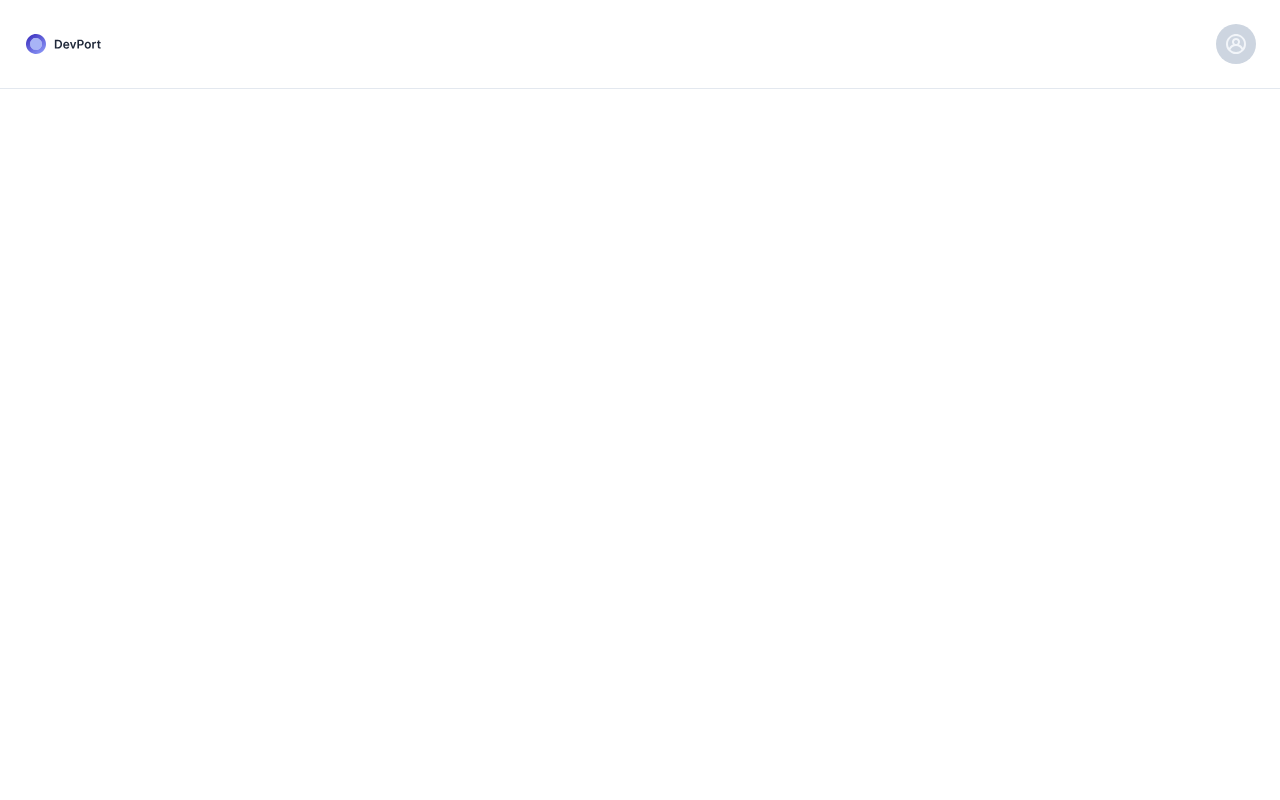
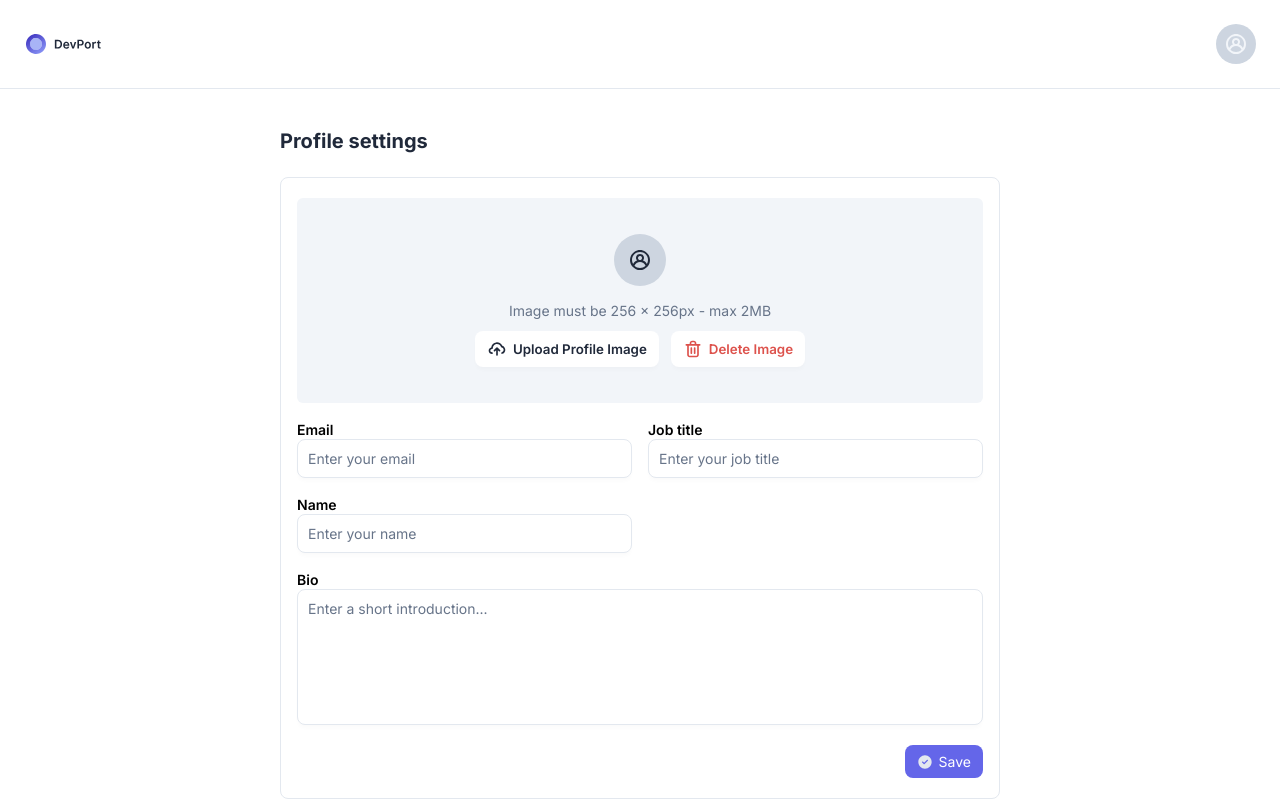
Before and after one commit to Dev-Lyh/user-portfolio, a Next.js app: page /profile_settings/1 in a window 1280 px wide. Built offline with nearby package versions, Linux system fonts and the light colour scheme.

Commit message:
feat:profile settings ui done

```diff
--- a/pages/profile_settings/[id].tsx
+++ b/pages/profile_settings/[id].tsx
@@ -3,6 +3,13 @@ import {useRouter} from 'next/router'
 import {User} from '@/types/User'
 import {auth} from '../../firebaseConfig'
 import Header from "@/components/Header";
+import Input from "@/components/Input";
+import CheckWhiteIcon from "@/assets/CheckWhiteIcon";
+import ProfileIcon from "@/assets/ProfileGrayIcon";
+import UploadIcon from "@/assets/UploadIcon";
+import TrashRedIcon from "@/assets/TrashRedIcon";
+import styles from "./profile_settings.module.css"
+import Textarea from "@/components/Textarea";
 
 export default function ProfileSettings() {
     const [user, setUser] = useState<User>();
@@ -21,8 +28,59 @@ export default function ProfileSettings() {
     return (
         <section>
             <Header user={user}/>
-            <section>
+            <section className={styles.general_container}>
+                <h1>Profile settings</h1>
 
+                <section className={styles.profile_settings_container}>
+                    <section className={styles.select_image_container}>
+                        <div className={styles.profile_image_container}>
+                            <ProfileIcon/>
+                        </div>
+                        <span>Image must be 256 x 256px - max 2MB</span>
+                        <div className={styles.action_buttons_container}>
+                            <button type={"button"} style={{color: "#20293A"}}>
+                                <UploadIcon/>
+                                Upload Profile Image
+                            </button>
+                            <button type={"button"} style={{color: "#DD524C"}}>
+                                <TrashRedIcon/>
+                                Delete Image
+                            </button>
+                        </div>
+                    </section>
+                    <form>
+                        <div className={styles.grid_inputs_container}>
+                            <div>
+                                <label htmlFor="email_form">Email</label>
+                                <Input type={"email"} inputValue={user?.email || ""} mode={"NORMAL"}
+                                       placeholder={"Enter your email"} onChangeValue={() => {
+                                }}/>
+                            </div>
+                            <div>
+                                <label htmlFor="job_title_form">Job title</label>
+                                <Input type={"text"} inputValue={user?.job_title || ""} mode={"NORMAL"}
+                                       placeholder={"Enter your job title"} onChangeValue={() => {
+                                }}/>
+                            </div>
+                            <div>
+                                <label htmlFor="name_form">Name</label>
+                                <Input type={"text"} inputValue={user?.name || ""} mode={"NORMAL"}
+                                       placeholder={"Enter your name"} onChangeValue={() => {
+                                }}/>
+                            </div>
+                        </div>
+                        <div className={styles.container_bio_textarea}>
+                            <label htmlFor="bio_form">Bio</label>
+                            <Textarea placeholder={"Enter a short introduction..."}/>
+                        </div>
+                    </form>
+                    <div className={styles.purple_button_container}>
+                        <button type="button" className={`purple_button`}>
+                            <CheckWhiteIcon/>
+                            Save
+                        </button>
+                    </div>
+                </section>
             </section>
         </section>
     )
--- /dev/null
+++ b/pages/profile_settings/profile_settings.module.css
@@ -0,0 +1,97 @@
+.general_container {
+  display: flex;
+  align-items: center;
+  flex-direction: column;
+  justify-content: flex-start;
+  padding-top: 4rem;
+}
+
+.general_container h1 {
+  text-align: left;
+  width: 72rem;
+  font-size: 2rem;
+  font-weight: 700;
+  color: #20293A;
+  margin-bottom: 2.4rem;
+}
+
+.profile_settings_container {
+  min-width: 72rem;
+  border: .1rem solid #E3E8EF;
+  padding: 2rem 1.6rem;
+  border-radius: .8rem;
+}
+
+.select_image_container {
+  display: flex;
+  align-items: center;
+  justify-content: center;
+  flex-direction: column;
+  padding: 3.6rem 0;
+  background: #F2F5F9;
+  border-radius: .6rem;
+  margin-bottom: 1.6rem;
+}
+
+.profile_image_container {
+  background-color: #CDD5E0;
+  display: flex;
+  align-items: center;
+  justify-content: center;
+  width: 5.2rem;
+  height: 5.2rem;
+  border-radius: 2.6rem;
+  margin-bottom: 1.6rem;
+}
+
+.select_image_container span {
+  color: #677489;
+  font-size: 1.4rem;
+  margin-bottom: 1.2rem;
+}
+
+.action_buttons_container {
+  display: flex;
+  align-items: center;
+  justify-content: center;
+  gap: 1.2rem;
+}
+
+.action_buttons_container button {
+  display: flex;
+  align-items: center;
+  justify-content: center;
+  padding: .8rem 1.2rem;
+  border-radius: .8rem;
+  border: none;
+  background: #ffffff;
+  box-shadow: 0 .4rem .4rem -.1rem #11172905;
+  gap: .6rem;
+  font-weight: 600;
+}
+
+.grid_inputs_container {
+  display: grid;
+  grid-template-columns: repeat(2, 1fr);
+  column-gap: 1.6rem;
+}
+
+.grid_inputs_container div label,
+.container_bio_textarea label {
+  font-size: 1.4rem;
+  font-weight: 600;
+  margin-bottom: .4rem;
+}
+
+.purple_button_container {
+  display: flex;
+  align-items: center;
+  justify-content: flex-end;
+  margin-bottom: 0;
+}
+
+.purple_button_container button {
+  width: fit-content;
+  margin-bottom: 0;
+  font-size: 1.4rem;
+}
--- a/src/components/Header/header.module.css
+++ b/src/components/Header/header.module.css
@@ -27,6 +27,7 @@
     top: 7.4rem;
     right: 2.4rem;
     background: #ffffff;
+    box-shadow: 0 .4rem .4rem -.1rem #11172905;
 }
 
 .header_menu {
@@ -48,21 +49,25 @@
     justify-content: center;
     cursor: pointer;
 }
+
 .header_menu_text {
     display: flex;
     align-items: flex-start;
     flex-direction: column;
     gap: .4rem;
 }
+
 .header_menu_text p {
     font-size: 1.4rem;
     font-weight: 500;
     color: #20293A;
 }
+
 .header_menu_text span {
     font-size: 1.2rem;
     color: #677489;
 }
+
 .header_options {
     display: flex;
     flex-direction: column;
@@ -71,6 +76,7 @@
     padding: 1.6rem;
     border-bottom: .1rem solid #E3E8EF;
 }
+
 .header_options_title {
     font-size: 1.2rem;
     color: #677489;
@@ -87,8 +93,9 @@
     color: #20293A;
     font-size: 1.4rem;
     font-weight: 500;
-    border-radius: 1rem;
+    border-radius: .4rem;
 }
+
 .header_options button:hover {
     background: #20293A10;
     cursor: pointer;
--- /dev/null
+++ b/src/components/Textarea/index.tsx
@@ -0,0 +1,18 @@
+import React from 'react'
+
+import styles from './textarea.module.css';
+
+interface TextareaProps {
+  placeholder: string;
+
+  onChangeValue(e: React.ChangeEvent<HTMLTextAreaElement>): void;
+}
+
+export default function Textarea({placeholder, onChangeValue}: TextareaProps) {
+
+  return (
+    <>
+      <textarea className={styles.input} placeholder={placeholder} onChange={onChangeValue}></textarea>
+    </>
+  )
+}
--- /dev/null
+++ b/src/components/Textarea/textarea.module.css
@@ -0,0 +1,34 @@
+.input {
+  width: 100%;
+  padding: 1rem;
+  font-size: 1.4rem;
+  border: .1rem solid #E3E8EF;
+  border-radius: .8rem;
+  box-shadow: 0 .4rem .4rem -.1rem #11172905;
+  margin-bottom: 1.6rem;
+  height: 13.6rem;
+}
+
+.input::placeholder {
+  font-size: 1.4rem;
+  color: #677489;
+}
+
+.container_requisites_password {
+  display: grid;
+  grid-template-columns: repeat(2, 1fr);
+  grid-template-rows: repeat(3, 1fr);
+  width: 100%;
+  row-gap: 1.2rem;
+  margin-bottom: 1.6rem;
+}
+
+.container_requisites_password div {
+  display: flex;
+  align-items: center;
+  justify-content: flex-start;
+  font-size: 1.2rem;
+  width: 100%;
+  gap: .4rem;
+  color: #677489;
+}
--- a/src/styles/globals.css
+++ b/src/styles/globals.css
@@ -14,19 +14,23 @@ body {
   font-size: 1.6rem;
 }
 
-body, input, button {
+body, input, button, textarea {
   font-family: 'Inter', sans-serif;
+  resize: none;
 }
 
 .purple_button {
   background: #6466E9;
   width: 100%;
-  padding: .8rem 0;
   border-radius: .8rem;
   border: 0 none;
   color: #ffffff;
   font-size: 1.6rem;
   margin-bottom: 1.6rem;
+  display: flex;
+  align-items: center;
+  gap: .6rem;
+  padding: .8rem 1.2rem;
 }
 
 .purple_button:disabled {
```
